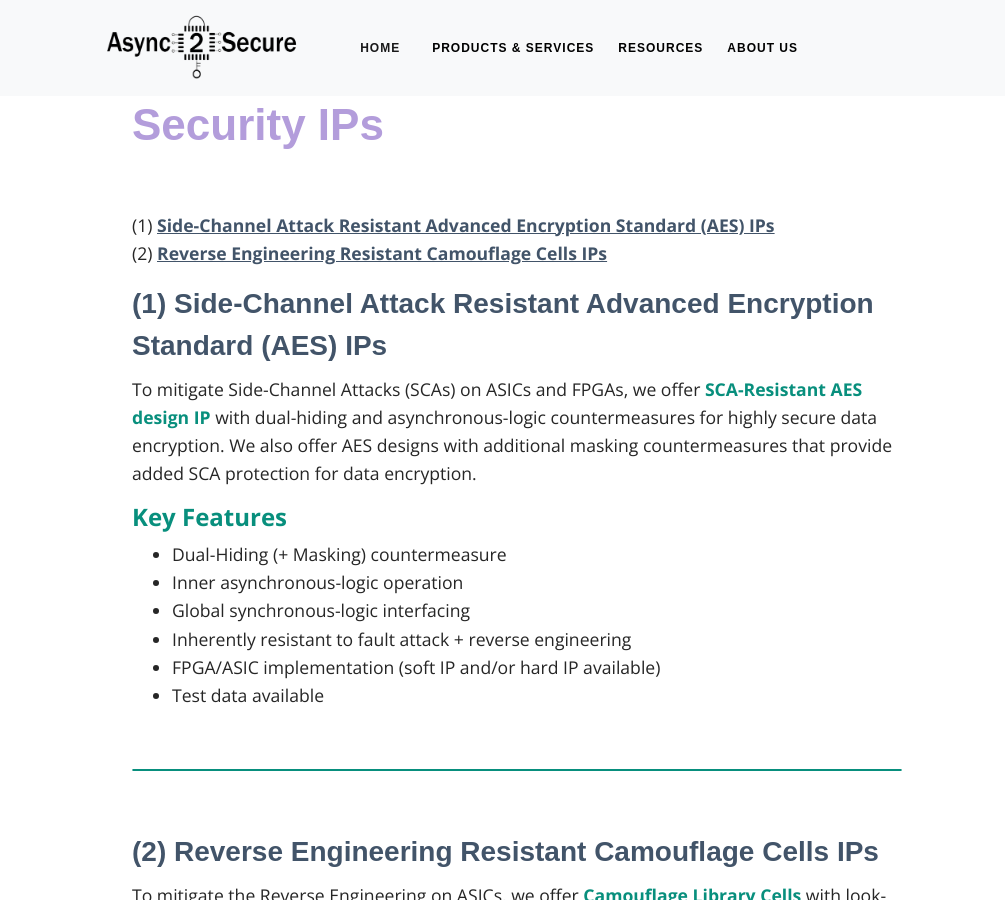
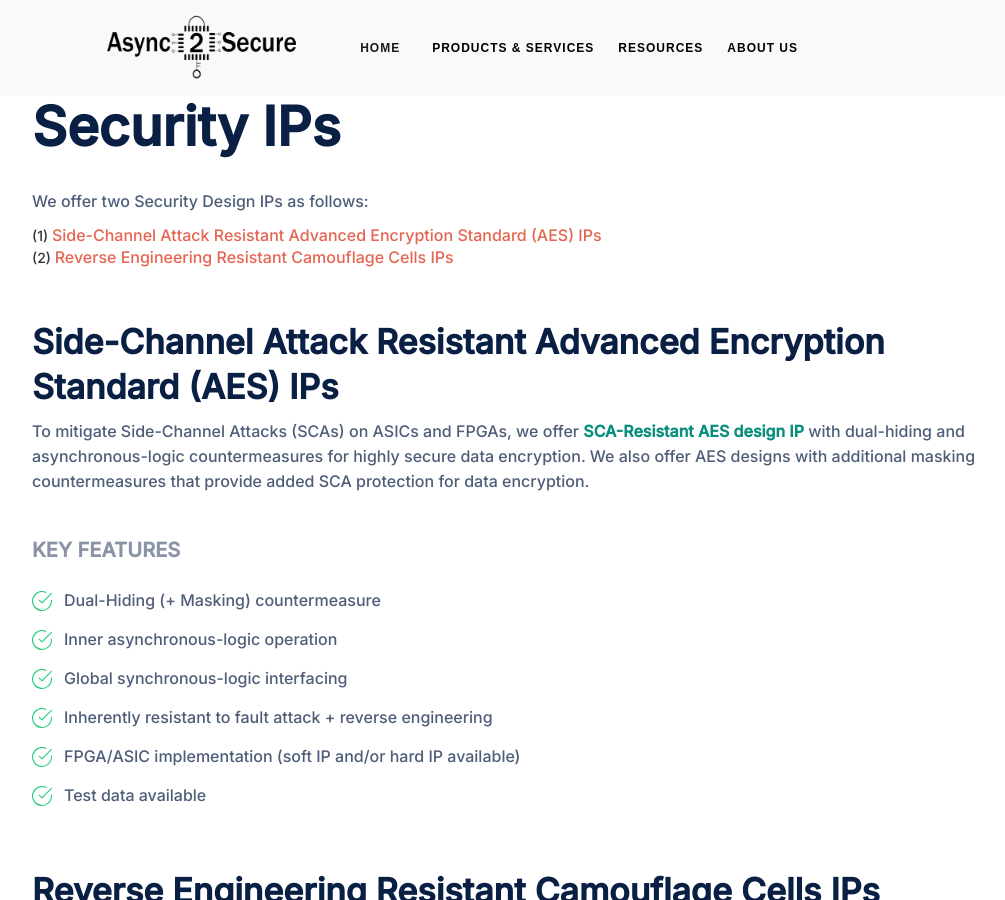
Before and after one commit to async2secure/async2secure.github.io, a Jekyll site: the page built from _pages/products/security_design_ips.md, in a window 1280 px wide and 900 px high. Shown: the whole window, without its empty margins (123-1128 px from the left). Built offline with Jekyll 4.4.1, drawn with Linux system fonts in a browser that asks for light colours; some web fonts are replaced; some of the changed text lies outside the part shown.

Commit message:
redesign

```diff
--- a/_includes/head.html
+++ b/_includes/head.html
@@ -17,4 +17,6 @@
       rel="stylesheet"
       type="text/css"
     />
-  </head>
+
+    <link href="https://fonts.googleapis.com/css2?family=Inter:wght@500&display=swap" rel="stylesheet">
+        </head>
--- a/_pages/products/security_design_ips.md
+++ b/_pages/products/security_design_ips.md
@@ -16,48 +16,92 @@ permalink: /products/security_ips
 
 <br>
 <a id="first"></a>
+We offer two Security Design IPs as follows:
 <ul style="list-style-type:none; padding-left: 0;">
-  <li>(1) <a href="#first">Side-Channel Attack Resistant Advanced Encryption Standard (AES) IPs</a></li>
-  <li>(2) <a href="#second">Reverse Engineering Resistant Camouflage Cells IPs</a></li>
+  <li>(1) <a class="link" href="#first">Side-Channel Attack Resistant Advanced Encryption Standard (AES) IPs</a></li>
+  <li>(2) <a class="link" href="#second">Reverse Engineering Resistant Camouflage Cells IPs</a></li>
 </ul>
 <a id="first"></a>
-<h3>(1) Side-Channel Attack Resistant Advanced Encryption Standard (AES) IPs</h3>
+
+<br>
+
+<h4 class="lnd_h4"> Side-Channel Attack Resistant Advanced Encryption Standard (AES) IPs </h4>
 
 To mitigate Side-Channel Attacks (SCAs) on ASICs and FPGAs, we offer <strong>SCA-Resistant AES design IP</strong> with dual-hiding and asynchronous-logic countermeasures for highly secure data encryption. We also offer AES designs with additional masking countermeasures that provide added SCA protection for data encryption.
 
-<div class="container">
-   <div class="row">
-      <div class="col">
-         <h4><strong>Key Features</strong></h4>
-         <ul>
-            <li>Dual-Hiding (+ Masking) countermeasure</li>
-            <li>Inner asynchronous-logic operation</li>
-            <li>Global synchronous-logic interfacing</li>
-            <li>Inherently resistant to fault attack + reverse engineering</li>
-            <li>FPGA/ASIC implementation (soft IP and/or hard IP available)</li>
-            <li>Test data available</li>
-         </ul>
-      </div>
-   </div>
+<br>
+<p class="temp01_title">KEY FEATURES</p>
+
+
+
+<div class="lnd_checks">
+<div class="lnd_check_wrap">
+<img class="check-icon" src="/assets/common/check.svg" width="55">
+<p class="lnd_paragraph_02"> Dual-Hiding (+ Masking) countermeasure</p>
 </div>
-<br>
-<hr class="seperator">
+<div class="lnd_check_wrap">
+<img class="check-icon" src="/assets/common/check.svg" width="55">
+<p class="lnd_paragraph_02"> Inner asynchronous-logic operation</p>
+</div>
+
+<div class="lnd_check_wrap">
+<img class="check-icon" src="/assets/common/check.svg" width="55">
+<p class="lnd_paragraph_02"> Global synchronous-logic interfacing</p>
+</div>
+
+<div class="lnd_check_wrap">
+<img class="check-icon" src="/assets/common/check.svg" width="55">
+<p class="lnd_paragraph_02"> Inherently resistant to fault attack + reverse engineering</p>
+</div>
+
+
+<div class="lnd_check_wrap">
+<img class="check-icon" src="/assets/common/check.svg" width="55">
+<p class="lnd_paragraph_02"> FPGA/ASIC implementation (soft IP and/or hard IP available)</p>
+</div>
+
+<div class="lnd_check_wrap">
+<img class="check-icon" src="/assets/common/check.svg" width="55">
+<p class="lnd_paragraph_02"> Test data available</p>
+</div>
+
+</div>
+
+
+
 <br>
 <a id="second"></a>
-<h3>(2) Reverse Engineering Resistant Camouflage Cells IPs</h3>
-
+<h4 class="lnd_h4"> Reverse Engineering Resistant Camouflage Cells IPs </h4>
 To mitigate the Reverse Engineering on ASICs, we offer <strong>Camouflage Library Cells</strong> with look-
 alike cell layout for high valued IP protection.
 
-<div class="container">
-<div class="row">
-<div class="col">
-   <h4><strong>Key Features</strong></h4>
-   <ul>
-      <li>Patent-pending camouflage cell technique</li>
-      <li>Invulnerable against IC delayering</li>
-      <li>Scalable to any CMOS process technology nodes</li>
-      <li>Compatible to standard IC design flows</li>
-      <li>Low power, area, speed overhead</li>
-   </ul>
+<br>
+<p class="temp01_title">KEY FEATURES</p>
+
+<div class="lnd_checks">
+<div class="lnd_check_wrap">
+<img class="check-icon" src="/assets/common/check.svg" width="55">
+<p class="lnd_paragraph_02"> Patent-pending camouflage cell technique</p>
 </div>
+<div class="lnd_check_wrap">
+<img class="check-icon" src="/assets/common/check.svg" width="55">
+<p class="lnd_paragraph_02"> Invulnerable against IC delayering</p>
+</div>
+
+<div class="lnd_check_wrap">
+<img class="check-icon" src="/assets/common/check.svg" width="55">
+<p class="lnd_paragraph_02"> Scalable to any CMOS process technology nodes</p>
+</div>
+
+<div class="lnd_check_wrap">
+<img class="check-icon" src="/assets/common/check.svg" width="55">
+<p class="lnd_paragraph_02"> Compatible to standard IC design flows</p>
+</div>
+
+
+<div class="lnd_check_wrap">
+<img class="check-icon" src="/assets/common/check.svg" width="55">
+<p class="lnd_paragraph_02"> Low power, area, speed overhead</p>
+</div>
+
+</div>
--- a/_sass/_base.scss
+++ b/_sass/_base.scss
@@ -1,4 +1,4 @@
-$content-width: 800px;
+$content-width: 1000px;
 $main: #19ccaa;
 $font-style: 'Open Sans', sans-serif;
 $font-color: #262626;
--- a/_sass/_layout.scss
+++ b/_sass/_layout.scss
@@ -340,3 +340,205 @@ a.brochure:link, a.brochure:visited {
 a.brochure:hover, a.brochure:active {
   color: #19ccaa;
 }
+
+a.lnd_link_text {
+  color: #e66551;
+}
+
+.link {
+  border-bottom: 2px solid transparent;
+  -webkit-transition: border-color 400ms ease, color 400ms ease;
+  transition: border-color 400ms ease, color 400ms ease;
+  color: #e66551;
+  font-size: 16px;
+  line-height: 1.4em;
+  font-weight: 400;
+  text-decoration: none;
+}
+
+.link:hover {
+  border-bottom: 2px solid #e66551;
+  color: #222229;
+  text-decoration: none;
+}
+
+
+body {
+  font-family: Inter, sans-serif;
+  color: #333;
+  font-size: 14px;
+  line-height: 20px;
+}
+
+h1 {
+  margin-top: 20px;
+  margin-bottom: 10px;
+  font-family: Inter, sans-serif;
+  color: #0a1f44;
+  font-size: 54px;
+  line-height: 1;
+  font-weight: 700;
+  text-align: left;
+}
+
+h2 {
+  margin-top: 20px;
+  margin-bottom: 10px;
+  font-family: Inter, sans-serif;
+  color: #0a1f44;
+  font-size: 44px;
+  line-height: 1.1;
+  font-weight: 700;
+}
+
+h3 {
+  margin-top: 20px;
+  margin-bottom: 10px;
+  font-family: Inter, sans-serif;
+  color: #0a1f44;
+  font-size: 36px;
+  line-height: 1.1;
+  font-weight: 700;
+}
+
+h4 {
+  margin-top: 10px;
+  margin-bottom: 10px;
+  font-family: Inter, sans-serif;
+  color: #0a1f44;
+  font-size: 34px;
+  line-height: 1.1;
+  font-weight: 700;
+}
+
+h5 {
+  margin-top: 10px;
+  margin-bottom: 10px;
+  font-family: Inter, sans-serif;
+  color: #0a1f44;
+  font-size: 28px;
+  line-height: 1.1;
+  font-weight: 700;
+}
+
+h6 {
+  margin-top: 10px;
+  margin-bottom: 10px;
+  font-family: Inter, sans-serif;
+  color: #0a1f44;
+  font-size: 24px;
+  line-height: 1.1;
+  font-weight: 700;
+}
+
+p {
+  margin-bottom: 10px;
+  font-family: Inter, sans-serif;
+  color: #4e5d78;
+  font-size: 16px;
+  line-height: 1.55;
+  font-weight: 400;
+}
+
+.lnd_h4 {
+  margin-top: 0px;
+  margin-bottom: 10px;
+  color: #0a1f44;
+  line-height: 45px;
+  font-weight: 700;
+}
+
+.check-icon {
+  width: 20px;
+  margin-right: 12px;
+}
+
+.lnd_check_wrap {
+  display: -webkit-box;
+  display: -webkit-flex;
+  display: -ms-flexbox;
+  display: flex;
+  margin-bottom: 14px;
+  -webkit-box-align: center;
+  -webkit-align-items: center;
+  -ms-flex-align: center;
+  align-items: center;
+}
+
+.lnd_checks {
+  margin-top: 25px;
+  margin-bottom: 25px;
+}
+
+.lnd_paragraph_02 {
+  max-width: 560px;
+  margin-bottom: 0px;
+  color: #4e5d78;
+  font-size: 16px;
+  line-height: 25px;
+  font-weight: 500;
+}
+
+.temp01_block_40 {
+  position: relative;
+  width: 45%;
+  padding-left: 25px;
+}
+
+.temp01_title {
+  max-width: 500px;
+
+  margin-bottom: 5px;
+
+  color: #8a94a6;
+  font-size: 20px;
+  line-height: 25px;
+  font-weight: 700;
+  text-align: left;
+  letter-spacing: 0.1px;
+}
+
+// a {
+//   color: #7540ee;
+//   font-size: 16px;
+//   text-decoration: underline;
+// }
+
+// ul {
+//   margin-top: 0px;
+//   margin-bottom: 10px;
+//   padding-top: 15px;
+//   padding-bottom: 15px;
+//   padding-left: 25px;
+//   font-family: Inter, sans-serif;
+// }
+
+// li {
+//   margin-bottom: 15px;
+//   color: #4e5d78;
+//   font-size: 16px;
+// }
+
+// img {
+//   display: inline-block;
+//   max-width: 100%;
+// }
+
+// label {
+//   display: block;
+//   margin-bottom: 5px;
+//   color: #4e5d78;
+//   font-size: 16px;
+//   font-weight: 700;
+// }
+
+// blockquote {
+//   max-width: 600px;
+//   margin-bottom: 10px;
+//   padding: 10px 20px;
+//   border-left: 5px solid #7540ee;
+//   font-family: Inter, sans-serif;
+//   font-size: 18px;
+//   line-height: 1.6;
+//   font-weight: 500;
+// }
```
Also changed, not shown: assets/common/check.svg (added).
